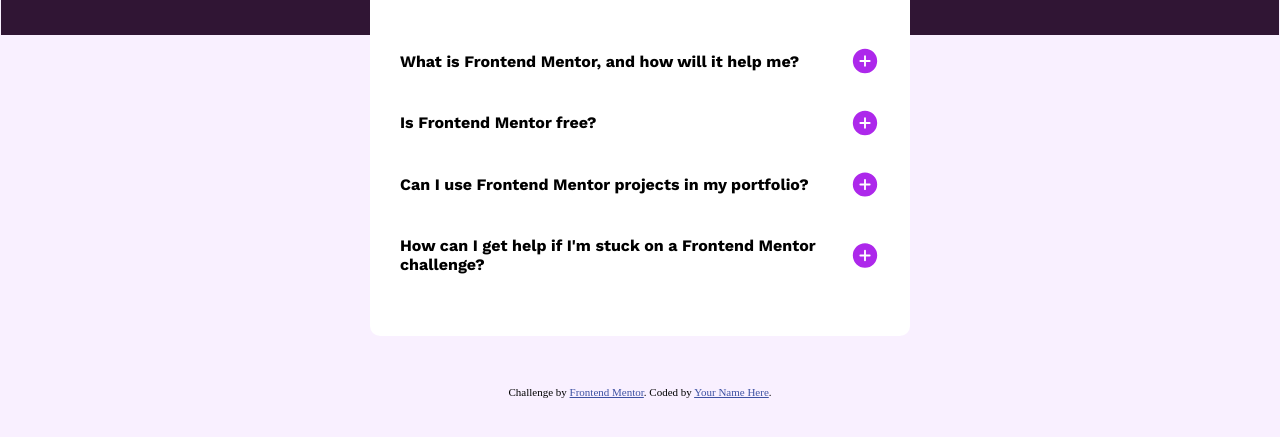
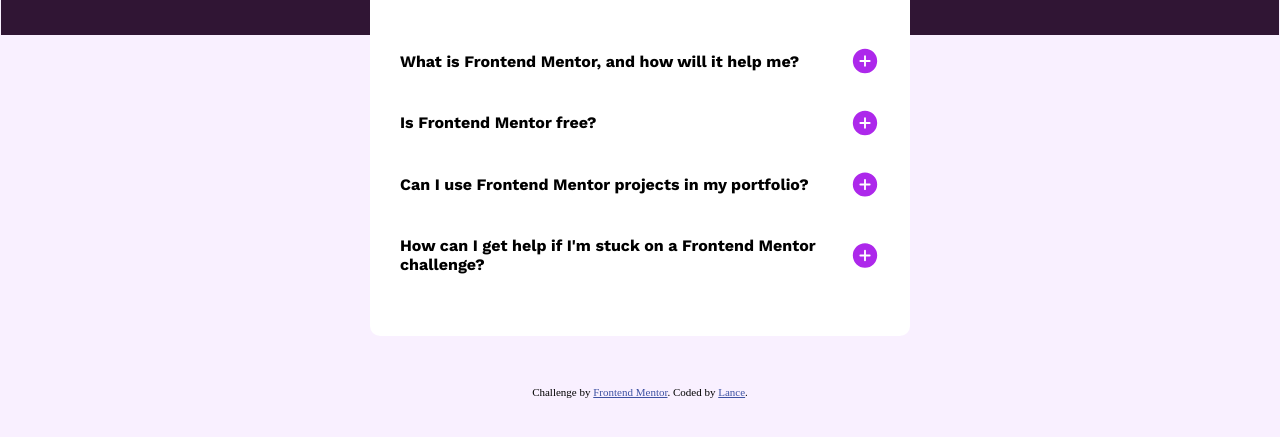
Before and after one commit to IzykGit/faq-accordion, a plain HTML site: page index.html in a window 1280 px wide. Shown: the part 249-686 px from the top of the page. Drawn offline with nearby package versions, Linux system fonts and the light colour scheme.

Commit message:
new commit

```diff
--- a/index.html
+++ b/index.html
@@ -56,7 +56,7 @@
 
   <div class="attribution">
     Challenge by <a href="https://www.frontendmentor.io?ref=challenge" target="_blank">Frontend Mentor</a>.
-    Coded by <a href="#">Your Name Here</a>.
+    Coded by <a href="#">Lance</a>.
   </div>
 
 
```
